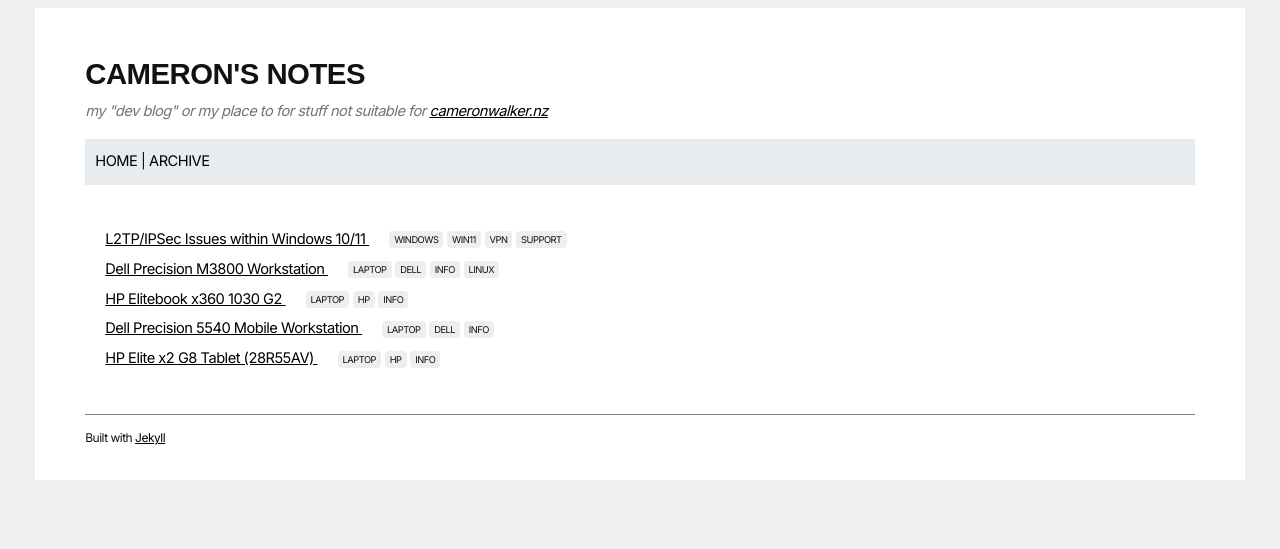
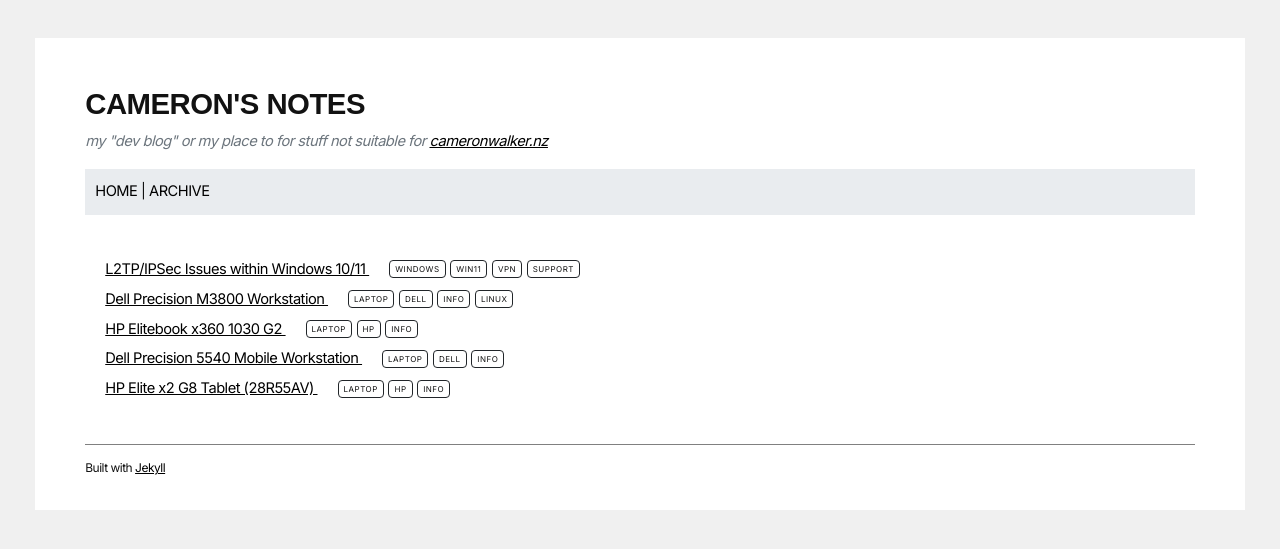
Before and after one commit to t94xr/t94xr.github.io, a Jekyll site: the page built from index.html, in a window 1280 px wide. Shown: the top 549 px of the page. Built offline with Jekyll 4.4.1, drawn with Linux system fonts in a browser that asks for light colours; some web fonts are replaced; the list of posts is cut into pages by our own code.

Commit message:
Update with new content and files

```diff
--- a/assets/css/style.css
+++ b/assets/css/style.css
@@ -11,11 +11,13 @@ html {
     line-height: 1.75;
     text-align: left;
     color: #121212;
+    padding-top: 30px;
 }
 a { color: #000;}
 a:visited { color: #000;}
-a:hover { color: #ff006e;}
+a:hover { color: #d90429;}
 img { max-width: 100%;}
+
 body {
     font-family: 'Inter', sans-serif;
     letter-spacing: -0.5px;
@@ -108,14 +110,16 @@ footer {
     margin-left: 20px;
     font-weight: 400;
     vertical-align: middle;
+    letter-spacing: 0.5px;
 }
 
 .post-tags .tag {
-    background-color: #eee;
+    background-color: #fff;
+    border: 1px solid #212529;
     padding: 3px 5px 3px 5px;
     margin: 0;
     border-radius: 4px;
-    font-size: 7pt;
+    font-size: 6pt;
     text-transform: uppercase;
     vertical-align: middle;
 }
```
Also changed, not shown: 1 other file.
